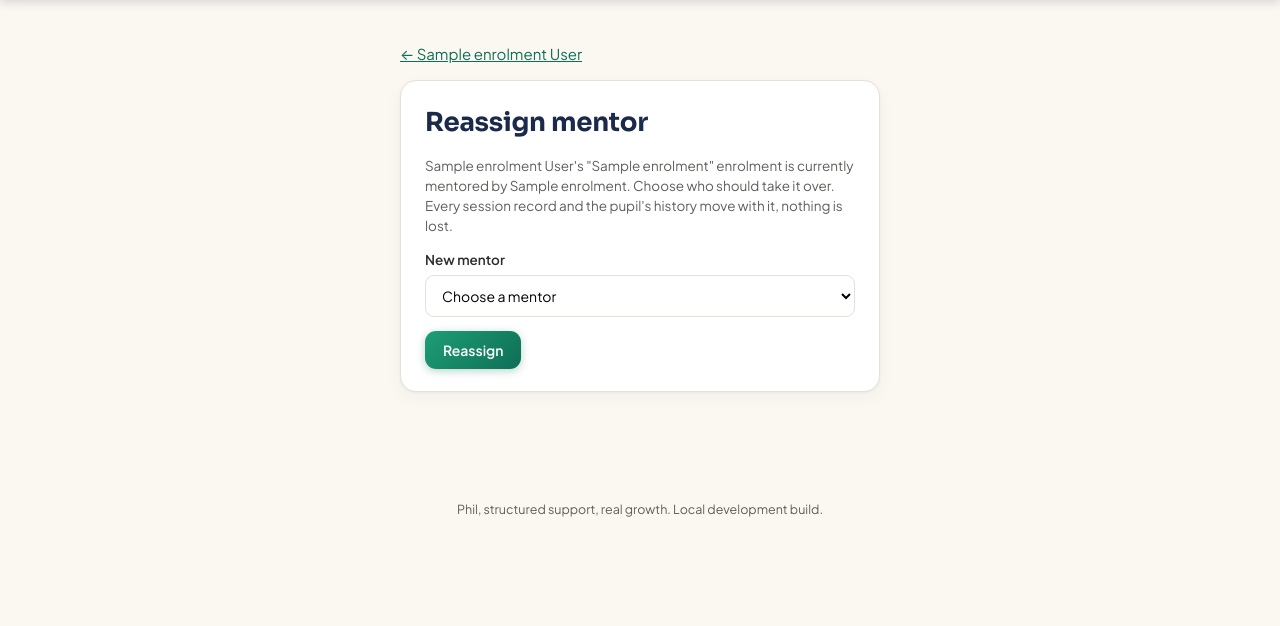
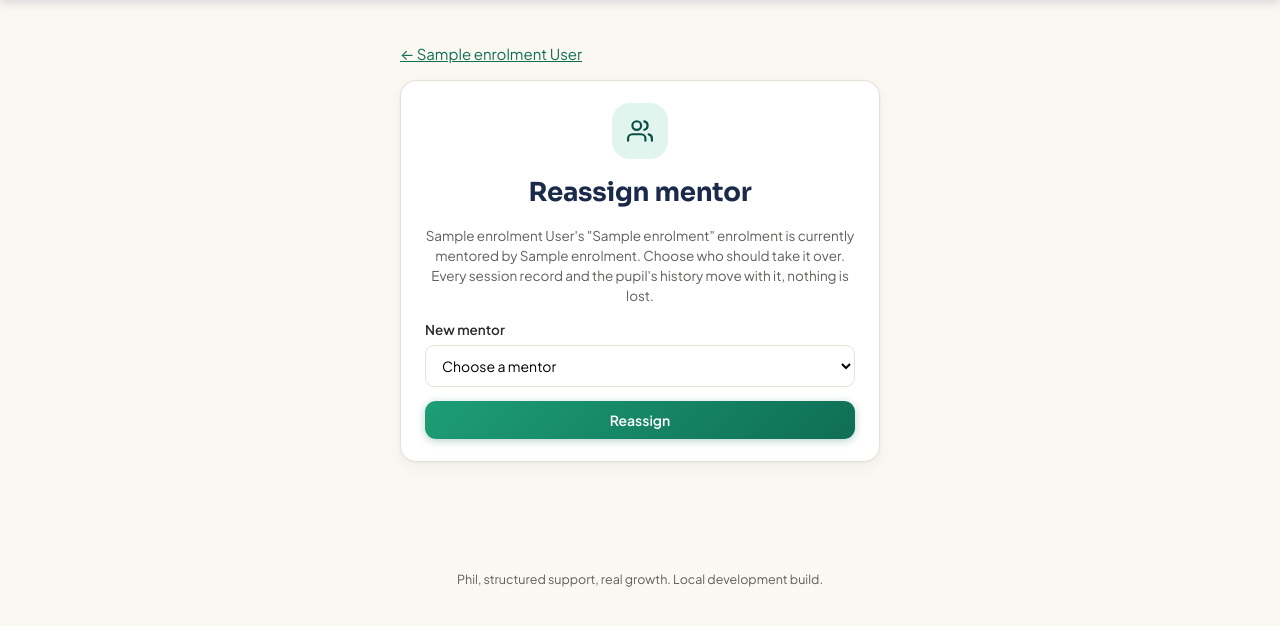
Before and after one commit to Alexandersocrates-dev/phil-app, a Python web app: template templates/enrolment_reassign.html in a window 1280 px wide. Shown: the part 57-683 px from the top of the page. Run offline with Jinja, Linux system fonts and the light colour scheme; the template is opened without the code that fills it: most values are stand-ins (such as "Sample title", 1, 10 or a date in 2020).

Commit message:
Update enrolment_reassign.html

```diff
--- a/templates/enrolment_reassign.html
+++ b/templates/enrolment_reassign.html
@@ -1,9 +1,11 @@
 {% extends "base.html" %}
+{% from "_icons.html" import icon_users %}
 {% block title %}Reassign mentor - Phil{% endblock %}
 {% block wrapclass %}narrow{% endblock %}
 {% block content %}
 <p><a href="/mentor/pupils/{{ enrolment.pupil_id }}">&larr; {{ enrolment.forename }} {{ enrolment.surname }}</a></p>
-<div class="card">
+<div class="card" style="text-align:center;">
+  <div class="icon-badge" style="background:var(--teal-light);">{{ icon_users(color='var(--teal-darker)') }}</div>
   <h1>Reassign mentor</h1>
   <p class="muted">{{ enrolment.forename }} {{ enrolment.surname }}'s "{{ enrolment.course_title }}" enrolment is
     currently mentored by {{ enrolment.mentor_name }}. Choose who should take it over. Every session record and
@@ -11,17 +13,17 @@
   {% if not mentors %}
     <p class="muted">There is no other active mentor or admin at your establishment to reassign to yet.</p>
   {% else %}
-  <form method="post" action="/admin/enrolments/{{ enrolment.id }}/reassign">
+  <form method="post" action="/admin/enrolments/{{ enrolment.id }}/reassign" style="text-align:left;">
     <div class="field">
-      <label>New mentor</label>
-      <select name="mentor_id" required>
+      <label for="mentor_id">New mentor</label>
+      <select id="mentor_id" name="mentor_id" required>
         <option value="">Choose a mentor</option>
         {% for m in mentors %}
         <option value="{{ m.id }}">{{ m.name }}</option>
         {% endfor %}
       </select>
     </div>
-    <button class="btn btn-primary" type="submit">Reassign</button>
+    <button class="btn btn-primary" type="submit" style="width:100%;">Reassign</button>
   </form>
   {% endif %}
 </div>
```
